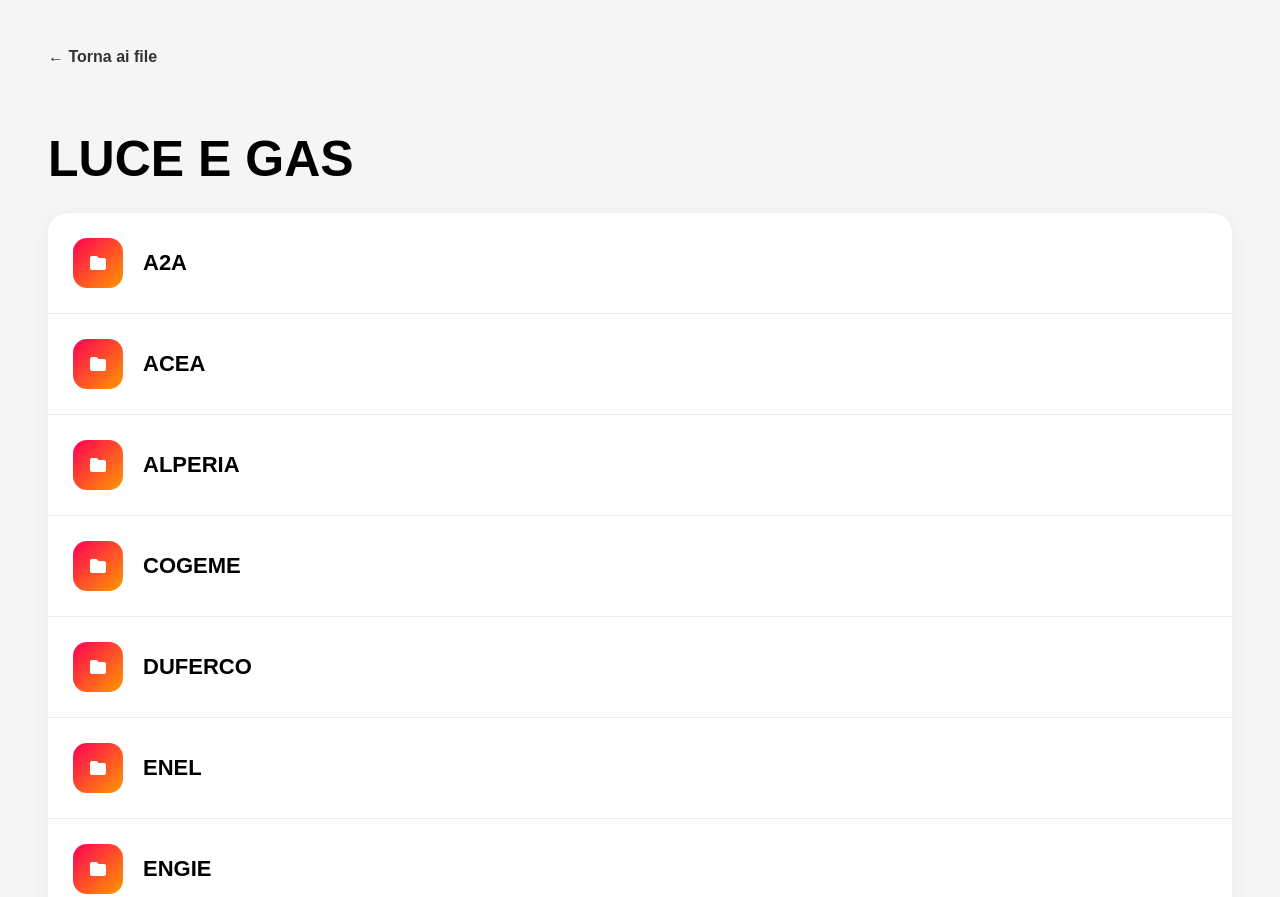
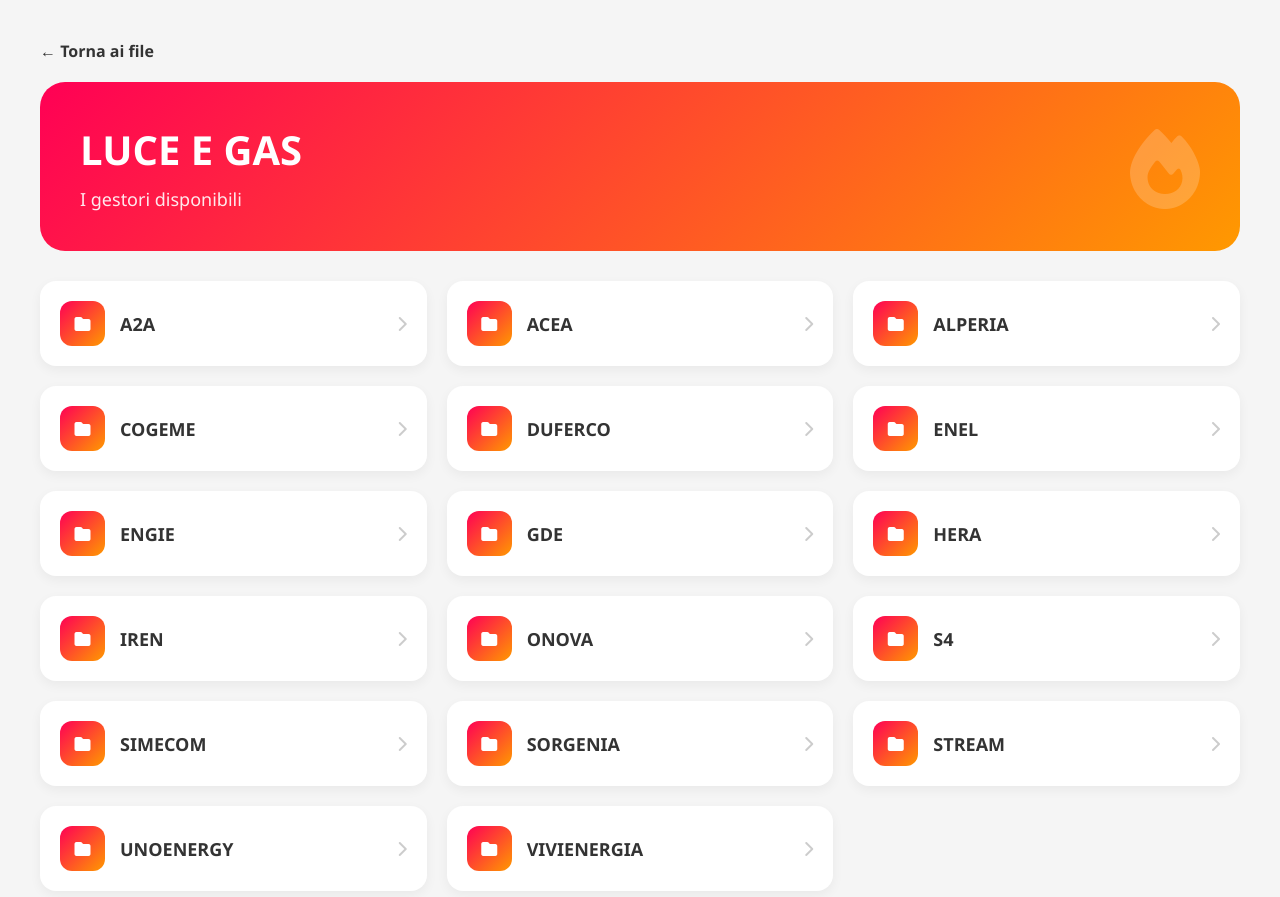
Before and after one commit to laminetallth/TOP-HOUSE, a plain HTML site: page luce-gas.html in a window 1280 px wide. Shown: the top 897 px of the page. Drawn offline with Linux system fonts and the light colour scheme.

Commit message:
Update luce-gas.html

```diff
--- a/luce-gas.html
+++ b/luce-gas.html
@@ -2,170 +2,257 @@
 <html lang="it">
 
 <head>
-
     <meta charset="UTF-8">
     <meta name="viewport" content="width=device-width, initial-scale=1.0">
-
-<title>Luce e Gas</title>
-
-<link rel="stylesheet"
-href="https://cdnjs.cloudflare.com/ajax/libs/font-awesome/6.5.1/css/all.min.css">
+    <title>Luce e Gas - Versione A</title>
+    <link rel="stylesheet" href="https://cdnjs.cloudflare.com/ajax/libs/font-awesome/6.5.1/css/all.min.css">
 
     <style>
-
-body{
-    background:#f5f5f5;
-    font-family:Arial,sans-serif;
-    padding:40px;
+        body {
+            background: #f5f5f5;
+            font-family: 'Segoe UI', Arial, sans-serif;
+            padding: 40px;
+            margin: 0;
         }
 
-h1{
-    font-size:50px;
-    margin-bottom:25px;
+        .back {
+            display: inline-block;
+            margin-bottom: 20px;
+            text-decoration: none;
+            color: #333;
+            font-weight: bold;
         }
 
-.back{
-    display:inline-block;
-    margin-bottom:30px;
-    text-decoration:none;
-    color:#333;
-    font-weight:bold;
+        /* Hero Header */
+        .hero {
+            background: linear-gradient(135deg, #ff0055, #ff9900);
+            color: white;
+            padding: 40px;
+            border-radius: 25px;
+            margin-bottom: 30px;
+            position: relative;
+            overflow: hidden;
         }
 
-.list{
-    background:white;
-    border-radius:20px;
-    overflow:hidden;
-    box-shadow:0 5px 20px rgba(0,0,0,.05);
+        .hero h1 {
+            font-size: 40px;
+            margin: 0 0 10px 0;
         }
 
-.item{
-    padding:25px;
-    border-bottom:1px solid #eee;
-    display:flex;
-    align-items:center;
-    gap:20px;
-    cursor:pointer;
-    transition:.3s;
+        .hero p {
+            margin: 0;
+            font-size: 18px;
+            opacity: 0.9;
         }
 
-.item:hover{
-    background:#fafafa;
+        .hero-icon {
+            position: absolute;
+            right: 40px;
+            top: 50%;
+            transform: translateY(-50%);
+            font-size: 80px;
+            opacity: 0.2;
         }
 
-.icon{
-    width:50px;
-    height:50px;
-    border-radius:14px;
-    display:flex;
-    justify-content:center;
-    align-items:center;
-    color:white;
-    background:linear-gradient(135deg,#ff0055,#ff9900);
+        /* Grid Layout */
+        .grid {
+            display: grid;
+            grid-template-columns: repeat(auto-fill, minmax(300px, 1fr));
+            gap: 20px;
         }
 
-.name{
-    font-size:22px;
-    font-weight:800;
+        .item {
+            background: white;
+            padding: 20px;
+            border-radius: 16px;
+            display: flex;
+            align-items: center;
+            justify-content: space-between;
+            box-shadow: 0 4px 12px rgba(0, 0, 0, 0.05);
+            cursor: pointer;
+            transition: transform 0.2s, box-shadow 0.2s;
         }
 
+        .item:hover {
+            transform: translateY(-5px);
+            box-shadow: 0 8px 20px rgba(0, 0, 0, 0.1);
+        }
+
+        .left-side {
+            display: flex;
+            align-items: center;
+            gap: 15px;
+        }
+
+        .icon {
+            width: 45px;
+            height: 45px;
+            border-radius: 12px;
+            display: flex;
+            justify-content: center;
+            align-items: center;
+            color: white;
+            background: linear-gradient(135deg, #ff0055, #ff9900);
+        }
+
+        .name {
+            font-size: 18px;
+            font-weight: 700;
+            color: #333;
+        }
+
+        .arrow {
+            color: #ccc;
+        }
     </style>
-
 </head>
 
 <body>
 
-<a class="back" href="index.html">
-← Torna ai file
-</a>
+    <a class="back" href="index.html">← Torna ai file</a>
 
+    <div class="hero">
         <h1>LUCE E GAS</h1>
+        <p>I gestori disponibili</p>
+        <div class="hero-icon"><i class="fa-solid fa-fire"></i></div>
+    </div>
 
-<div class="list">
+    <div class="grid">
 
         <div class="item" onclick="location.href='gestori/a2a.html'">
+            <div class="left-side">
                 <div class="icon"><i class="fa-solid fa-folder"></i></div>
                 <div class="name">A2A</div>
             </div>
+            <div class="arrow"><i class="fa-solid fa-chevron-right"></i></div>
+        </div>
 
         <div class="item" onclick="location.href='gestori/acea.html'">
+            <div class="left-side">
                 <div class="icon"><i class="fa-solid fa-folder"></i></div>
                 <div class="name">ACEA</div>
             </div>
+            <div class="arrow"><i class="fa-solid fa-chevron-right"></i></div>
+        </div>
 
         <div class="item" onclick="location.href='gestori/alperia.html'">
+            <div class="left-side">
                 <div class="icon"><i class="fa-solid fa-folder"></i></div>
                 <div class="name">ALPERIA</div>
             </div>
+            <div class="arrow"><i class="fa-solid fa-chevron-right"></i></div>
+        </div>
 
         <div class="item" onclick="location.href='gestori/cogeme.html'">
+            <div class="left-side">
                 <div class="icon"><i class="fa-solid fa-folder"></i></div>
                 <div class="name">COGEME</div>
             </div>
+            <div class="arrow"><i class="fa-solid fa-chevron-right"></i></div>
+        </div>
 
         <div class="item" onclick="location.href='gestori/duferco.html'">
+            <div class="left-side">
                 <div class="icon"><i class="fa-solid fa-folder"></i></div>
                 <div class="name">DUFERCO</div>
             </div>
+            <div class="arrow"><i class="fa-solid fa-chevron-right"></i></div>
+        </div>
 
         <div class="item" onclick="location.href='gestori/enel.html'">
+            <div class="left-side">
                 <div class="icon"><i class="fa-solid fa-folder"></i></div>
                 <div class="name">ENEL</div>
             </div>
+            <div class="arrow"><i class="fa-solid fa-chevron-right"></i></div>
+        </div>
 
         <div class="item" onclick="location.href='gestori/engie.html'">
+            <div class="left-side">
                 <div class="icon"><i class="fa-solid fa-folder"></i></div>
                 <div class="name">ENGIE</div>
             </div>
+            <div class="arrow"><i class="fa-solid fa-chevron-right"></i></div>
+        </div>
 
         <div class="item" onclick="location.href='gestori/gde.html'">
+            <div class="left-side">
                 <div class="icon"><i class="fa-solid fa-folder"></i></div>
                 <div class="name">GDE</div>
             </div>
+            <div class="arrow"><i class="fa-solid fa-chevron-right"></i></div>
+        </div>
 
         <div class="item" onclick="location.href='gestori/hera.html'">
+            <div class="left-side">
                 <div class="icon"><i class="fa-solid fa-folder"></i></div>
                 <div class="name">HERA</div>
             </div>
+            <div class="arrow"><i class="fa-solid fa-chevron-right"></i></div>
+        </div>
 
         <div class="item" onclick="location.href='gestori/iren.html'">
+            <div class="left-side">
                 <div class="icon"><i class="fa-solid fa-folder"></i></div>
                 <div class="name">IREN</div>
             </div>
+            <div class="arrow"><i class="fa-solid fa-chevron-right"></i></div>
+        </div>
 
         <div class="item" onclick="location.href='gestori/onova.html'">
+            <div class="left-side">
                 <div class="icon"><i class="fa-solid fa-folder"></i></div>
                 <div class="name">ONOVA</div>
             </div>
+            <div class="arrow"><i class="fa-solid fa-chevron-right"></i></div>
+        </div>
 
         <div class="item" onclick="location.href='gestori/s4.html'">
+            <div class="left-side">
                 <div class="icon"><i class="fa-solid fa-folder"></i></div>
                 <div class="name">S4</div>
             </div>
+            <div class="arrow"><i class="fa-solid fa-chevron-right"></i></div>
+        </div>
 
         <div class="item" onclick="location.href='gestori/simecom.html'">
+            <div class="left-side">
                 <div class="icon"><i class="fa-solid fa-folder"></i></div>
                 <div class="name">SIMECOM</div>
             </div>
+            <div class="arrow"><i class="fa-solid fa-chevron-right"></i></div>
+        </div>
 
         <div class="item" onclick="location.href='gestori/sorgenia.html'">
+            <div class="left-side">
                 <div class="icon"><i class="fa-solid fa-folder"></i></div>
                 <div class="name">SORGENIA</div>
             </div>
+            <div class="arrow"><i class="fa-solid fa-chevron-right"></i></div>
+        </div>
 
         <div class="item" onclick="location.href='gestori/stream.html'">
+            <div class="left-side">
                 <div class="icon"><i class="fa-solid fa-folder"></i></div>
                 <div class="name">STREAM</div>
             </div>
+            <div class="arrow"><i class="fa-solid fa-chevron-right"></i></div>
+        </div>
 
         <div class="item" onclick="location.href='gestori/unoenergy.html'">
+            <div class="left-side">
                 <div class="icon"><i class="fa-solid fa-folder"></i></div>
                 <div class="name">UNOENERGY</div>
             </div>
+            <div class="arrow"><i class="fa-solid fa-chevron-right"></i></div>
+        </div>
 
         <div class="item" onclick="location.href='gestori/vivienergia.html'">
+            <div class="left-side">
                 <div class="icon"><i class="fa-solid fa-folder"></i></div>
                 <div class="name">VIVIENERGIA</div>
+            </div>
+            <div class="arrow"><i class="fa-solid fa-chevron-right"></i></div>
         </div>
 
     </div>
```
Lines whose indentation alone changed are shown as unchanged.
